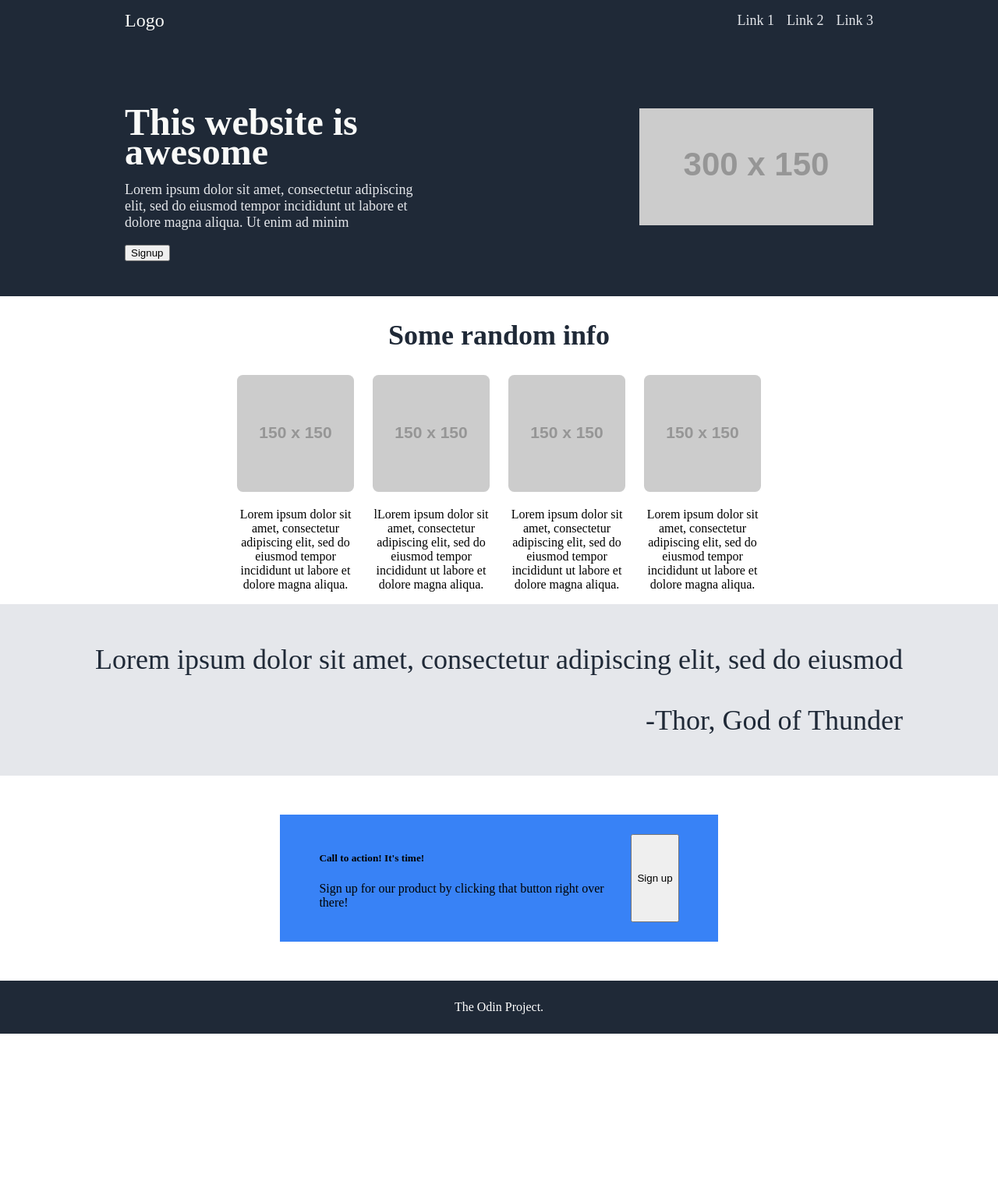
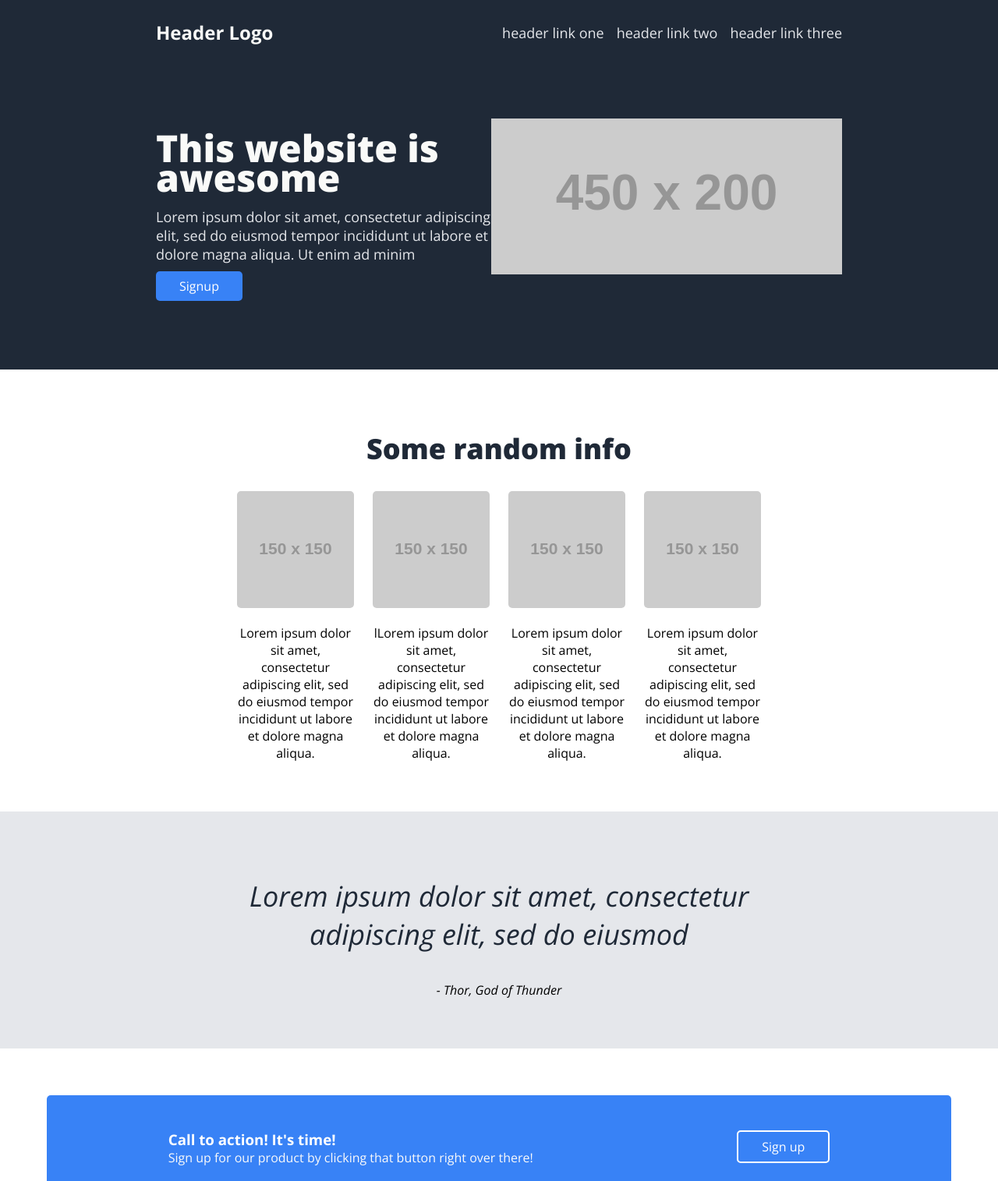
Before and after one commit to MrPiethon/Landing-Page, a plain HTML site: page index.html in a window 1280 px wide. Shown: the top 1515 px of the page at 78% size. Before the commit the page ends 1326 px from the top, so only its background shows below. Drawn offline with nearby package versions, Linux system fonts and the light colour scheme; placeholder pictures from the web are drawn by us.

Commit message:
cleanup template & stylesheet

```diff
--- a/index.html
+++ b/index.html
@@ -9,25 +9,33 @@
     <meta name="description" content="A simple landing page using flexbox." />
     <meta name="author" content="MrPiethon" />
     <link rel="stylesheet" href="styles.css?v=1.0" />
+
+    <link rel="preconnect" href="https://fonts.googleapis.com" />
+    <link rel="preconnect" href="https://fonts.gstatic.com" crossorigin />
+    <link
+      href="https://fonts.googleapis.com/css2?family=Open+Sans:ital,wght@0,300;0,400;0,500;0,600;0,700;0,800;1,300;1,400;1,500;1,600;1,700;1,800&display=swap"
+      rel="stylesheet"
+    />
   </head>
 
   <body>
-    <section class="heading">
-      <div class="container">
-        <div class="header">
-          <div class="logo">Logo</div>
+    <nav>
+      <div class="logo">Header Logo</div>
       <ul class="right-links">
         <li>
-              <a href="#">Link 1</a>
+          <a href="#">header link one</a>
         </li>
         <li>
-              <a href="#">Link 2</a>
+          <a href="#">header link two</a>
         </li>
         <li>
-              <a href="#">Link 3</a>
+          <a href="#">header link three</a>
         </li>
       </ul>
-        </div>
+    </nav>
+
+    <section id="heading">
+      <div class="section-wrapper">
         <div class="hero">
           <div class="hero-left">
             <h1>This website is awesome</h1>
@@ -36,15 +44,17 @@
               eiusmod tempor incididunt ut labore et dolore magna aliqua. Ut
               enim ad minim
             </p>
-            <button>Signup</button>
+            <a class="btn btn-primary">Signup</a>
           </div>
           <div class="hero-right">
-            <img src="https://via.placeholder.com/300x150" />
+            <img src="https://via.placeholder.com/450x200" />
           </div>
         </div>
       </div>
     </section>
+
     <section id="info">
+      <div class="section-wrapper">
         <h2>Some random info</h2>
         <div class="info-cards">
           <div class="info-card">
@@ -76,25 +86,33 @@
             </p>
           </div>
         </div>
+      </div>
     </section>
+
     <section id="quote">
-      <div>Lorem ipsum dolor sit amet, consectetur adipiscing elit, sed do eiusmod</p>
+      <div class="section-wrapper">
+        <blockquote cite="Thor, God of Thunder">
+          <p>
+            Lorem ipsum dolor sit amet, consectetur adipiscing elit, sed do
+            eiusmod
+          </p>
+          <cite>Thor, God of Thunder</cite>
+        </blockquote>
+      </div>
+    </section>
 
-      <div class="quote-source">Thor, God of Thunder</div>
-    </section>
     <section id="cta">
       <div class="cta-banner">
         <div class="left">
-        <h5>Call to action! It's time!</h5>
-        <p>Sign up for our product by clicking that button right over there!</p>
+          <h3>Call to action! It's time!</h3>
+          <p>
+            Sign up for our product by clicking that button right over there!
+          </p>
         </div>
-      <button>Sign up</button>
+        <a class="btn btn-primary btn-primary-outline">Sign up</a>
       </div>
-
     </section>
 
-    <div class="footer">
-      The Odin Project.
-    </div>
+    <div class="footer">The Odin Project</div>
   </body>
 </html>
--- a/styles.css
+++ b/styles.css
@@ -27,53 +27,60 @@
 
 body {
   margin: 0;
+  font-family: "Open Sans", sans-serif;
 }
 
-.container {
-  max-width: 960px;
-  margin-left: auto;
-  margin-right: auto;
+.section-wrapper {
+  padding: 48px 200px;
 }
 
-.heading,
-.footer {
+nav {
   background: var(--dark-bg-color);
+  padding: 25px 200px;
+  display: flex;
+  justify-content: space-between;
+  text-align: center;
 }
 
-.header {
+nav ul {
+  margin: 0;
+  padding: 0;
+  list-style: none;
+  gap: 16px;
   display: flex;
   align-items: center;
-  justify-content: space-between;
 }
 
-.header ul {
-  list-style: none;
-  display: flex;
-  gap: 16px;
+nav ul li {
+  padding: 0;
 }
 
-.header ul li a {
+nav ul li a {
   text-decoration: none;
   color: var(--header-link-color);
   font-size: var(--header-link-size);
 }
 
+#heading,
+.footer {
+  background: var(--dark-bg-color);
+}
+
 .logo {
   font-size: var(--header-logo-font-size);
   color: var(--header-logo-font-color);
+  font-weight: 700;
 }
 
 .hero {
   display: flex;
   justify-content: space-between;
   align-items: center;
-  padding-top: 45px;
-  padding-bottom: 45px;
+  padding-bottom: 48px;
 }
-
 .hero h1,
-p {
-  max-width: 400px;
+.hero p {
+  max-width: 550px;
 }
 
 .hero h1 {
@@ -104,45 +111,15 @@ p {
 }
 
 .info-card img {
-  border-radius: 5%;
+  border-radius: 5px;
 }
-
 .info-card p {
   text-align: center;
   width: 150px;
 }
 
-.quote-source {
-  display: flex;
-  justify-content: flex-end;
-}
-
-.quote-source::before {
-  content: "-";
-}
-
 #quote {
-  padding: 50px;
-  display: flex;
-  justify-content: center;
-  align-items: center;
   background: var(--quote-bg-color);
-  font-size: var(--quote-font-size);
-  color: var(--quote-font-color);
-  text-decoration: var(--quote-text-decoration);
-}
-
-#cta {
-  margin: 50px;
-  display: flex;
-  justify-content: center;
-}
-
-.cta-banner {
-  display: flex;
-  background: var(--cta-bg-color);
-  justify-content: space-between;
-  padding: 25px 50px;
 }
 
 .footer {
@@ -152,3 +129,66 @@ p {
   color: white;
   padding: 25px;
 }
+
+#cta {
+  margin: 60px;
+}
+
+.cta-banner {
+  display: flex;
+  justify-content: space-around;
+  align-items: center;
+  background: var(--cta-bg-color);
+  border-radius: 5px;
+  padding: 25px;
+}
+
+#cta h3 {
+  color: white;
+  margin-bottom: 0;
+}
+
+#cta p {
+  margin-top: 0;
+  color: #fafafa;
+}
+
+.btn {
+  padding: 8px 30px;
+  border-radius: 5px;
+}
+
+.btn:hover {
+  cursor: pointer;
+}
+
+.btn-primary {
+  background: var(--button-color);
+  color: white;
+}
+
+.btn-primary-outline {
+  border-color: white;
+  border: solid white 2px;
+  border-radius: 5px;
+}
+
+blockquote {
+  text-align: center;
+}
+
+blockquote p {
+  font-size: var(--quote-font-size);
+  color: var(--quote-font-color);
+  font-style: var(--quote-text-decoration);
+  font-weight: 300;
+  order: 0;
+}
+
+cite {
+  text-align: right;
+}
+
+cite:before {
+  content: "- ";
+}
```
Lines whose indentation alone changed are shown as unchanged.
